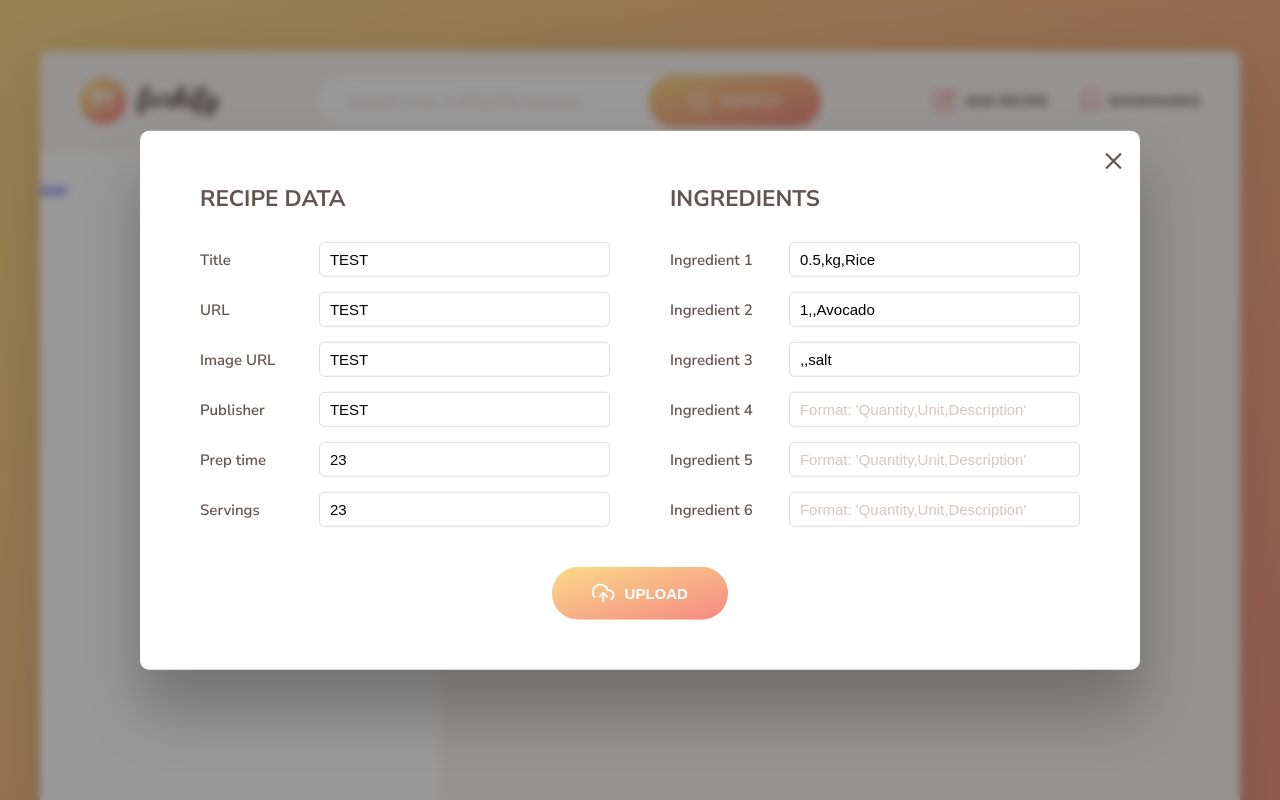
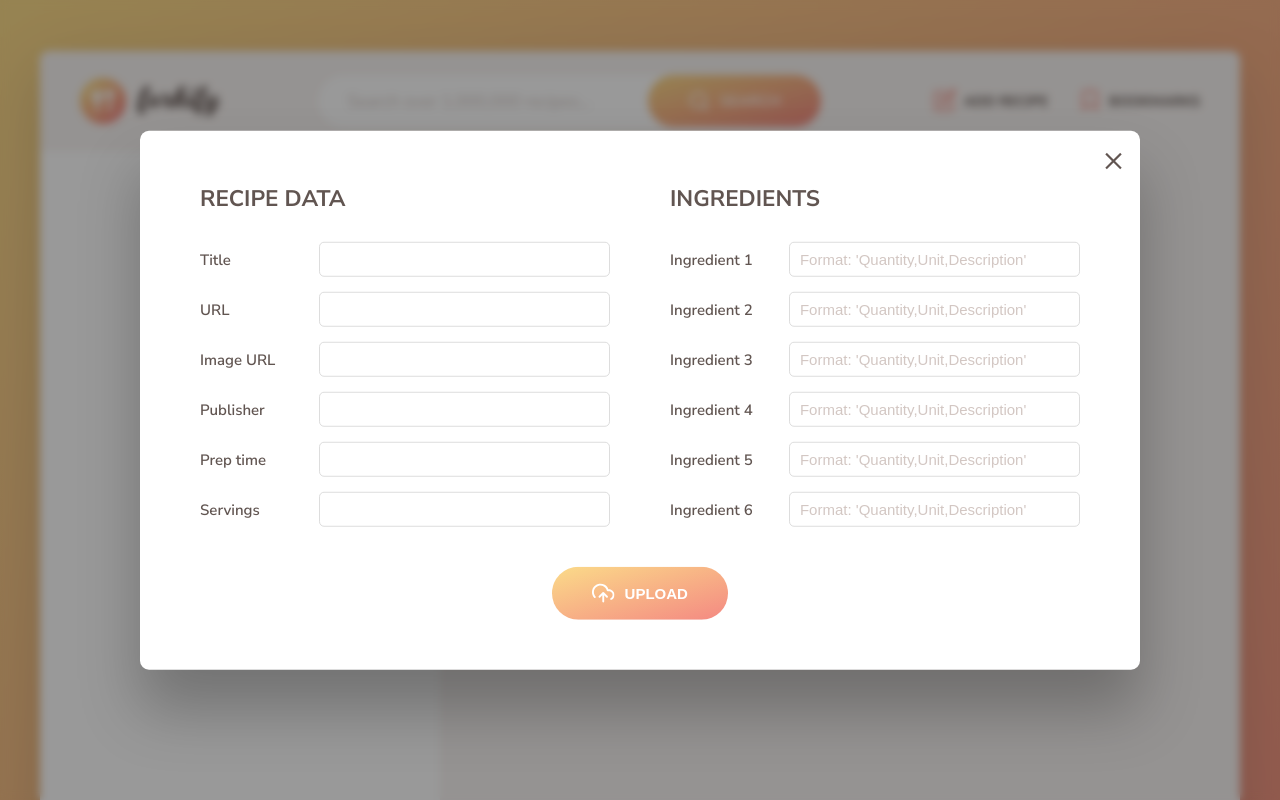
Before and after one commit to drenxhyliqi/forkify_app, a website built with Parcel: page index.html in a window 1280 px wide. Both pictures are taken after a click on the button "ADD RECIPE". Shown: the top 800 px of the page. Built offline with nearby package versions, Linux system fonts and the light colour scheme.

Commit message:
fixed search results, api key and upload form clearance

```diff
--- a/index.html
+++ b/index.html
@@ -80,7 +80,6 @@
 
     <div class="search-results">
       <ul class="results">
-        <a href="https://forkify-api.jonas.io/api/v2/recipes/5ed6604591c37cdc054bc886?key=42c9e48e-ee20-485a-9c6b-282fe7e6e88c/${id}"">recipe</a>
           <!--
           <li class=" preview">
           <a class="preview__link preview__link--active" href="#23456">
@@ -254,28 +253,28 @@
       <div class="upload__column">
         <h3 class="upload__heading">Recipe data</h3>
         <label>Title</label>
-        <input value="TEST" required name="title" type="text" />
+        <input required name="title" type="text" />
         <label>URL</label>
-        <input value="TEST" required name="sourceUrl" type="text" />
+        <input required name="sourceUrl" type="text" />
         <label>Image URL</label>
-        <input value="TEST" required name="image" type="text" />
+        <input required name="image" type="text" />
         <label>Publisher</label>
-        <input value="TEST" required name="publisher" type="text" />
+        <input required name="publisher" type="text" />
         <label>Prep time</label>
-        <input value="23" required name="cookingTime" type="number" />
+        <input required name="cookingTime" type="number" />
         <label>Servings</label>
-        <input value="23" required name="servings" type="number" />
+        <input required name="servings" type="number" />
       </div>
 
       <div class="upload__column">
         <h3 class="upload__heading">Ingredients</h3>
         <label>Ingredient 1</label>
-        <input value="0.5,kg,Rice" type="text" required name="ingredient-1"
+        <input type="text" required name="ingredient-1"
           placeholder="Format: 'Quantity,Unit,Description'" />
         <label>Ingredient 2</label>
-        <input value="1,,Avocado" type="text" name="ingredient-2" placeholder="Format: 'Quantity,Unit,Description'" />
+        <input type="text" name="ingredient-2" placeholder="Format: 'Quantity,Unit,Description'" />
         <label>Ingredient 3</label>
-        <input value=",,salt" type="text" name="ingredient-3" placeholder="Format: 'Quantity,Unit,Description'" />
+        <input type="text" name="ingredient-3" placeholder="Format: 'Quantity,Unit,Description'" />
         <label>Ingredient 4</label>
         <input type="text" name="ingredient-4" placeholder="Format: 'Quantity,Unit,Description'" />
         <label>Ingredient 5</label>
--- a/src/js/config.js
+++ b/src/js/config.js
@@ -1,5 +1,5 @@
 export const API_URL = 'https://forkify-api.jonas.io/api/v2/recipes/';
 export const TIMEOUT_SEC = 10;
 export const RES_PER_PAGE = 10;
-export const KEY = '';
+export const KEY = '42c9e48e-ee20-485a-9c6b-282fe7e6e88c';
 export const MODAL_CLOSE_SEC = 2.5;
--- a/src/js/views/resultsView.js
+++ b/src/js/views/resultsView.js
@@ -8,10 +8,6 @@ class ResultsView extends View {
   _icons = icons;
 
   _generateMarkup() {
-    return this._data.map(this._generateMarkupPreview).join('');
-  }
-
-  _generateMarkupPreview(result) {
     return this._data.map(generatePreviewMarkup).join('');
   }
 }
```
